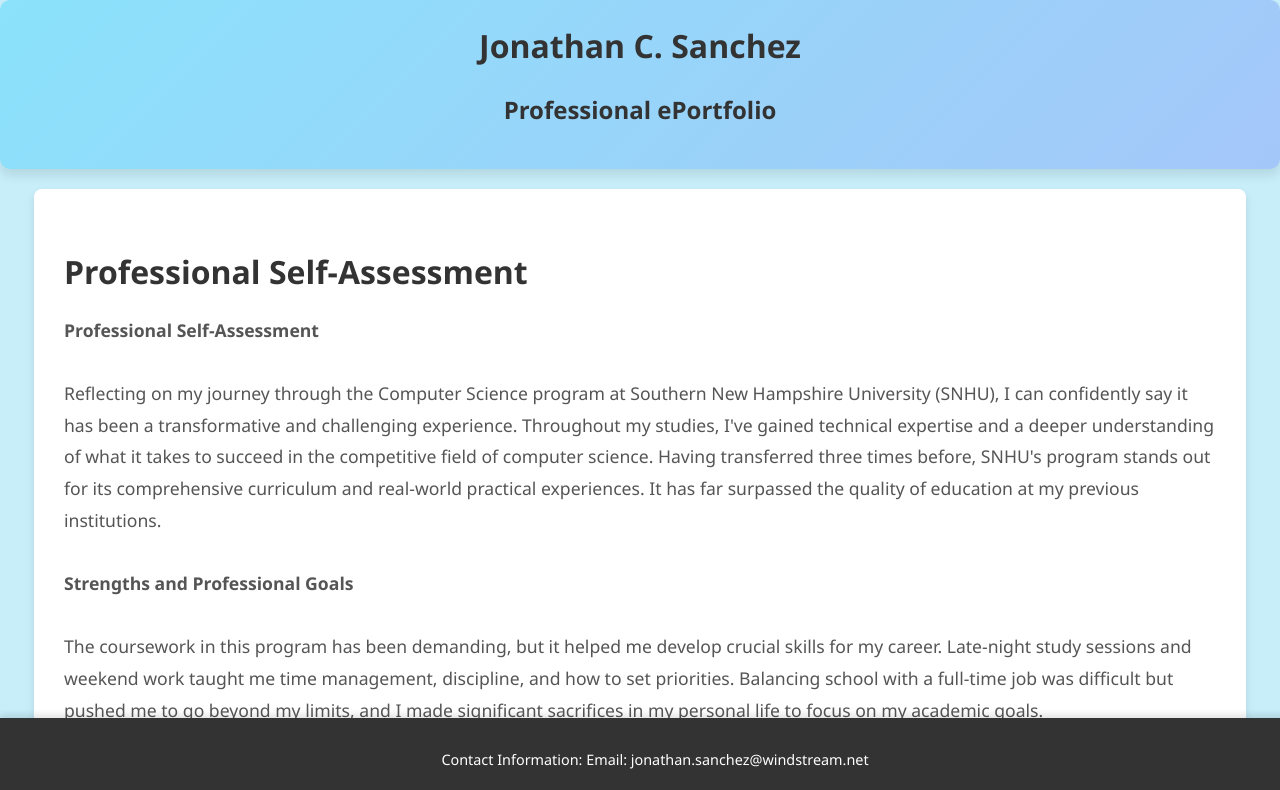
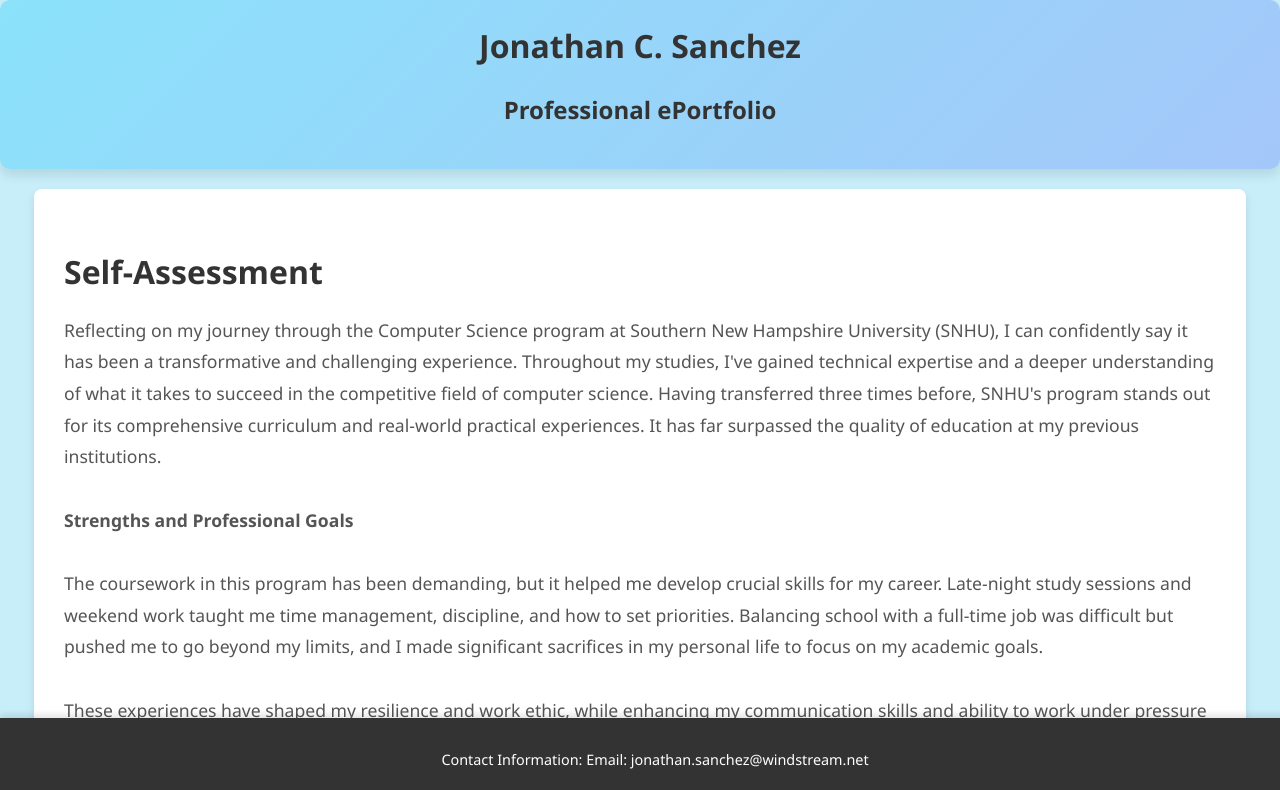
Before and after one commit to J-sanchez/ePortfolio-, a plain HTML site: page index.html in a window 1280 px wide. Shown: the top 790 px of the page. Drawn offline with Linux system fonts and the light colour scheme.

```diff
--- a/index.html
+++ b/index.html
@@ -12,9 +12,8 @@
         <h2>Professional ePortfolio</h2>
     </header>
     <section id="self-assessment">
-        <h2>Professional Self-Assessment</h2>
+        <h2>Self-Assessment</h2>
         <p>
-            <strong>Professional Self-Assessment</strong><br><br>
 
             Reflecting on my journey through the Computer Science program at Southern New Hampshire University (SNHU), I can confidently say it has been a transformative and challenging experience. Throughout my studies, I've gained technical expertise and a deeper understanding of what it takes to succeed in the competitive field of computer science. Having transferred three times before, SNHU's program stands out for its comprehensive curriculum and real-world practical experiences. It has far surpassed the quality of education at my previous institutions.<br><br>
 
```
Also changed, not shown: 1 other file.
